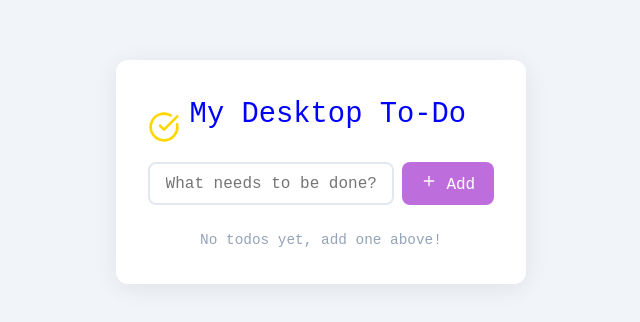
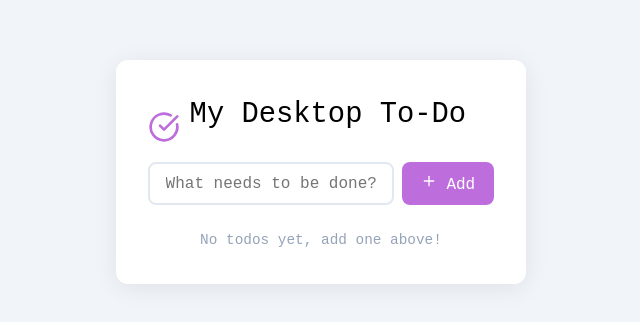
Before and after one commit to pastadellacasaaa/myfirstapp, a React (Vite) app in the folder src/renderer/: page / in a window 1280 px wide. Shown: the part 188-510 px from the top of the page, without its empty margins (319-959 px from the left). Built offline with nearby package versions, Linux system fonts and the light colour scheme.

Commit message:
update auto-update logic v1.0.0

```diff
--- a/electron-builder.yml
+++ b/electron-builder.yml
@@ -44,6 +44,5 @@ publish:
   provider: github
   owner: pastadellacasaaa
   repo: myfirstapp
-  publishAutoUpdate: false
   #asar: true
   #url: https://example.com/auto-updates
--- a/package.json
+++ b/package.json
@@ -1,6 +1,6 @@
 {
   "name": "my-first-app",
-  "version": "1.1.0",
+  "version": "1.0.0",
   "description": "An Electron application with React and TypeScript",
   "main": "./out/main/index.js",
   "author": "example.com",
--- a/src/renderer/src/components/Header.tsx
+++ b/src/renderer/src/components/Header.tsx
@@ -4,8 +4,8 @@ import { JSX } from 'react'
 const Header = (): JSX.Element => {
   return (
     <header style={{ display: 'flex', alignItems: 'center', gap: '10px' }}>
-      <CheckCircle color="#FFD700" size={32} />
-      <h1 style={{ color: 'blue' }}>My Desktop To-Do</h1>
+      <CheckCircle color="#bd6edc" size={32} />
+      <h1 style={{ color: 'black' }}>My Desktop To-Do</h1>
     </header>
   )
 }
```
